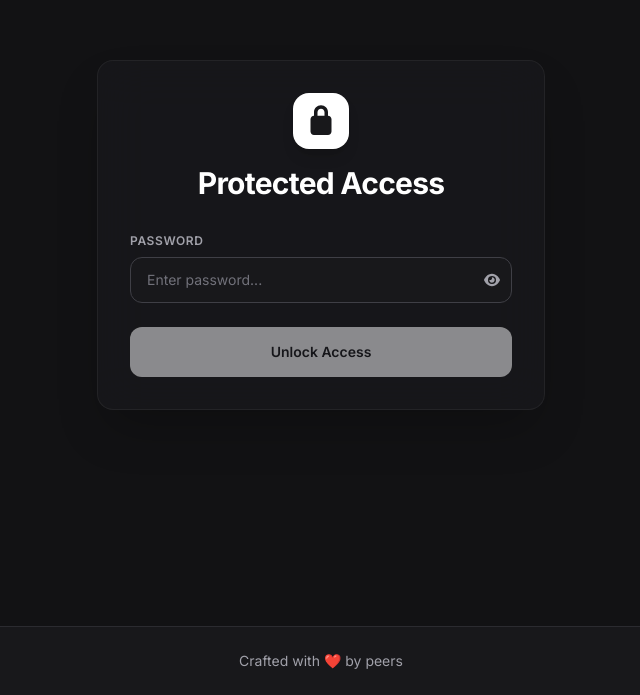
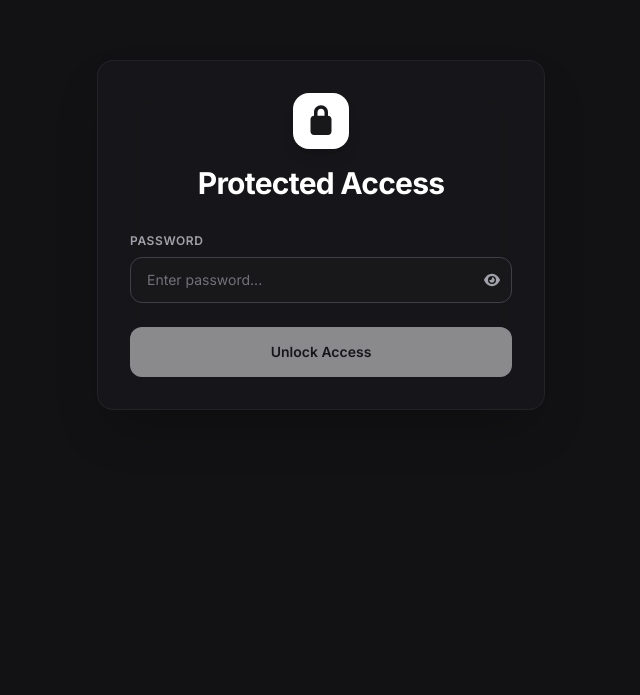
Before and after one commit to spin0r/Silver, a React (Vite) app in the folder frontend/: page / in a window 1280 px wide. Shown: the part 105-800 px from the top of the page, without its empty margins (319-959 px from the left). Built offline with nearby package versions, Linux system fonts and the light colour scheme; no server answers.

Commit message:
refactor(layout): remove Footer component from AppContent

```diff
--- a/frontend/src/App.tsx
+++ b/frontend/src/App.tsx
@@ -1,6 +1,5 @@
 import { Routes, Route } from 'react-router-dom'
 import Navbar from './components/Navbar'
-import Footer from './components/Footer'
 import FileListing from './components/FileListing'
 import LoginPage from './components/LoginPage'
 import Loading from './components/Loading'
@@ -27,7 +26,6 @@ function AppContent() {
             <Route path="/*" element={<LoginPage />} />
           </Routes>
         </main>
-        <Footer />
       </div>
     )
   }
@@ -43,8 +41,6 @@ function AppContent() {
           <Route path="/*" element={<FileListing />} />
         </Routes>
       </main>
-
-      <Footer />
     </div>
   )
 }
--- a/frontend/src/components/Footer.tsx
+++ /dev/null
@@ -1,13 +0,0 @@
-const Footer = () => {
-    return (
-        <footer className="border-t border-gray-200/50 bg-white/50 py-6 pb-[max(1.5rem,env(safe-area-inset-bottom))] text-center text-sm text-gray-500 dark:border-gray-700/50 dark:bg-[#18181B] dark:text-gray-400">
-            <div className="mx-auto max-w-6xl px-4">
-                <p>
-                    Crafted with <span className="text-red-500">❤️</span> by peers
-                </p>
-            </div>
-        </footer>
-    )
-}
-
-export default Footer
```
